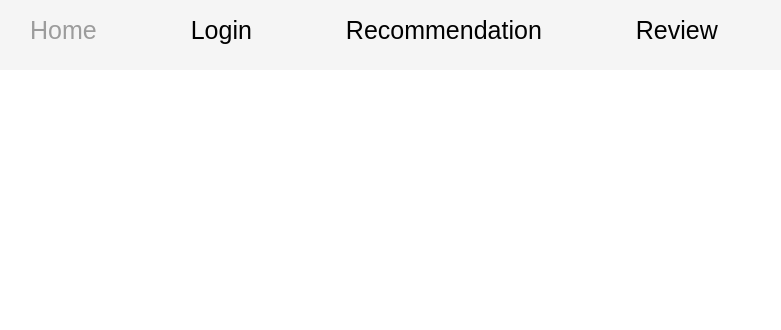
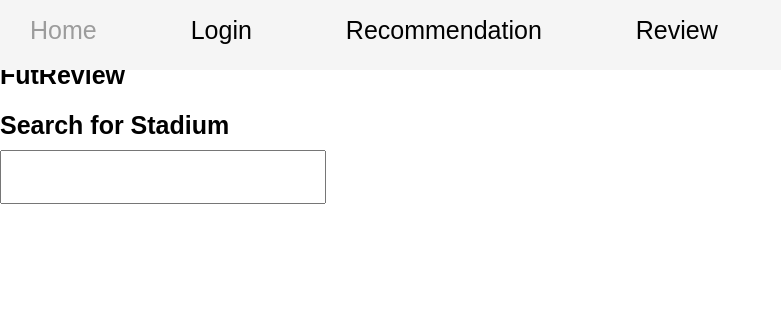
Before and after one commit to tylerbeckb/stadiumReviewWebsite, a Flask app: template app/templates/index.html in a window 1280 px wide. Shown: the top 330 px of the page, without its empty margins (0-781 px from the left). Run offline with Flask 3, Linux system fonts and the light colour scheme; the template is opened without the code that fills it: most values are stand-ins (such as "Sample title", 1, 10 or a date in 2020); form fields are guessed from the names that the template uses.

Commit message:
feat: search bar form

```diff
--- a/app/templates/index.html
+++ b/app/templates/index.html
@@ -1,3 +1,14 @@
 {% extends "base.html" %}
 {% block content %}
+  <br>
+  <h1 class="title">FutReview</h1>
+  <section class="searchBar">
+    <div class="searchForm">
+        <h2>Search for Stadium</h2>
+      <form method="POST" name="searchForm">
+        {{ searchForm.hidden_tag() }}
+        {{ searchForm.stadName(class_='validate') }}
+      </form>
+    </div>
+  </section>
 {% endblock %}
```
